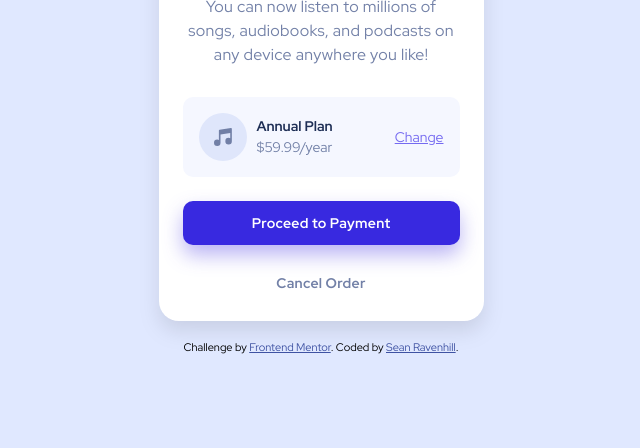
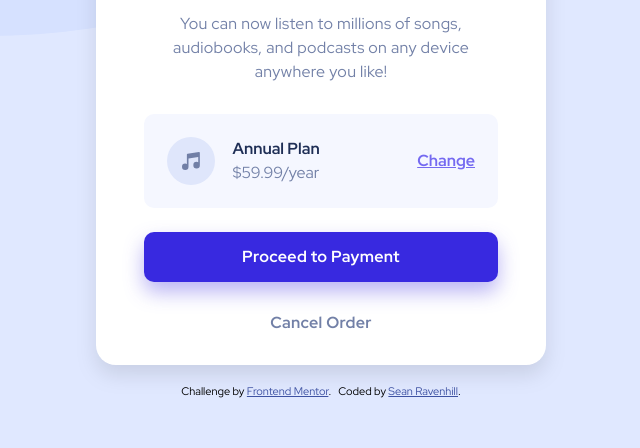
Before and after one commit to SeanRavenhill/order-summary-component, a plain HTML site: page solution/index.html in a window 1280 px wide. Shown: the part 352-800 px from the top of the page, without its empty margins (319-959 px from the left). Drawn offline with nearby package versions, Linux system fonts and the light colour scheme.

Commit message:
refactored html and css to best of my ability. Have also checked for any  accessibility issues.

```diff
--- a/solution/styles/style.css
+++ b/solution/styles/style.css
@@ -1,6 +1,7 @@
 /* Google Fonts Import*/
 @import url('https://fonts.googleapis.com/css2?family=Red+Hat+Display:wght@400;500;700;900&display=swap');
-/* Style Guide Custom Properties */
+
+/* Style Guide & Custom Properties */
 :root {
     font-size: 16px;
     --ff-primary: 'Red Hat Display', sans-serif;
@@ -18,8 +19,6 @@
     --clr-active-state: hsl(245, 83%, 68%);
         --clr-active-state-opacity: hsla(245, 83%, 68%, 35%);
     --fs-h1: 1.375rem;
-    --fs-h2: 2.25rem;
-    --fs-h3: 1.25rem;
     --fs-body: 1rem;
 }
 
@@ -32,17 +31,23 @@ body {
 }
 
 /* Initialization, Normalization */
-
 * {
     box-sizing: border-box;
+}
+
+html {
+    background: url("../images/pattern-background-desktop.svg");
+    background-repeat: no-repeat;
+    background-size: contain;
+    background-color: var(--clr-primary-pale-blue);
 }
 
 html, body {
     margin: 0;
     padding: 0;
     font-family: var(--ff-primary);
-    background-color: var(--clr-primary-pale-blue);
     font-size: var(--fs-body);
+
 }
 
 img {
@@ -57,7 +62,6 @@ a {
 }
 
 /* Typography */
-
 h1 {
     color: var(--clr-neutral-dark-blue);
     font-size: var(--fs-h1);
@@ -66,14 +70,11 @@ h1 {
 
 p {
     color: var(--clr-neutral-desaturated-blue);
-    font-size: var(--fs-body);
     font-weight: var(--fw-reg);
 }
 
 .plan-info,
-.plan-info p,
-.plan-info a {
-    font-size: 0.875rem;
+.plan-info p {
     text-align: left;
 }
 
@@ -86,9 +87,26 @@ p {
     font-weight: var(--fw-bold);
 }
 
+.plan-info a {
+    text-align: right;
+}
+
+.plan-info-change-link {
+    color: var(--clr-active-state);
+    font-weight: var(--fw-bold)
+}
+
+.plan-info-change-link:hover,
+.plan-info-change-link:focus {
+    color: var(--clr-neutral-dark-blue);
+}
+
+.plan-info-text {
+    margin-left: -1rem;
+}
+
 /* Layout */
 .container {
-    /* border: 1px red solid; */
     margin: 0 auto;
 }
 
@@ -100,7 +118,7 @@ p {
     max-width: 325px;
     border-radius: 20px;
     margin-bottom: 1.25rem;
-    filter: drop-shadow(0px 10px 10px rgba(0, 0, 0, 0.1)); */
+    filter: drop-shadow(0px 10px 10px rgba(0, 0, 0, 0.1));
 }
 
 .card-header {
@@ -134,19 +152,6 @@ p {
     margin-bottom: 1.5rem;
 }
 
-.plan-info-text{
-    margin-left: -3.25rem;
-}
-
-.plan-info-change-link {
-    color: var(--clr-active-state);
-}
-
-.plan-info-change-link:hover,
-.plan-info-change-link:focus {
-    color: var(--clr-neutral-dark-blue);
-}
-
 .btn {
     width: 100%;
     border: none;
@@ -155,12 +160,10 @@ p {
     cursor: pointer;
     font-weight: var(--fw-bold);
     letter-spacing: .3px;
-    font-size: 0.875rem;
     margin-bottom: 1rem;
 }
 
 .pay-btn {
-
     color: hsl(0 , 0%,100%);
     background-color: var(--clr-primary-bright-blue);
     filter: drop-shadow(0px 10px 10px var(--clr-primary-bright-blue-opacity));
@@ -185,12 +188,38 @@ p {
 }
 
 /* media queries */
-@media (min-width: 375px) {
+@media (min-width: 380px) {
+    .html {
+        background: url("../images/pattern-background-mobile.svg");
+    }
+    .card {
+        max-width: 450px;
+    }
 
+    .card-info {
+        padding: 0 3rem;
+    }
+
+    .plan-info {
+        padding: 1.4375rem;
+    }
+
+    .plan-info-text{
+        margin-left: -5rem;
+    }
 }
-
 
 /* Frontend Mentor | attribution */
 
-.attribution { font-size: 11px; text-align: center; }
-.attribution a { color: hsl(228, 45%, 44%); }
+.attribution {
+    font-size: 11px;
+    text-align: center;
+}
+
+.attribution a {
+    color: hsl(228, 45%, 44%);
+}
+
+.attribution span {
+    margin: 0 0 0 .25rem;
+}
```
Also changed, not shown: solution/index.html (+2 -3 lines).
